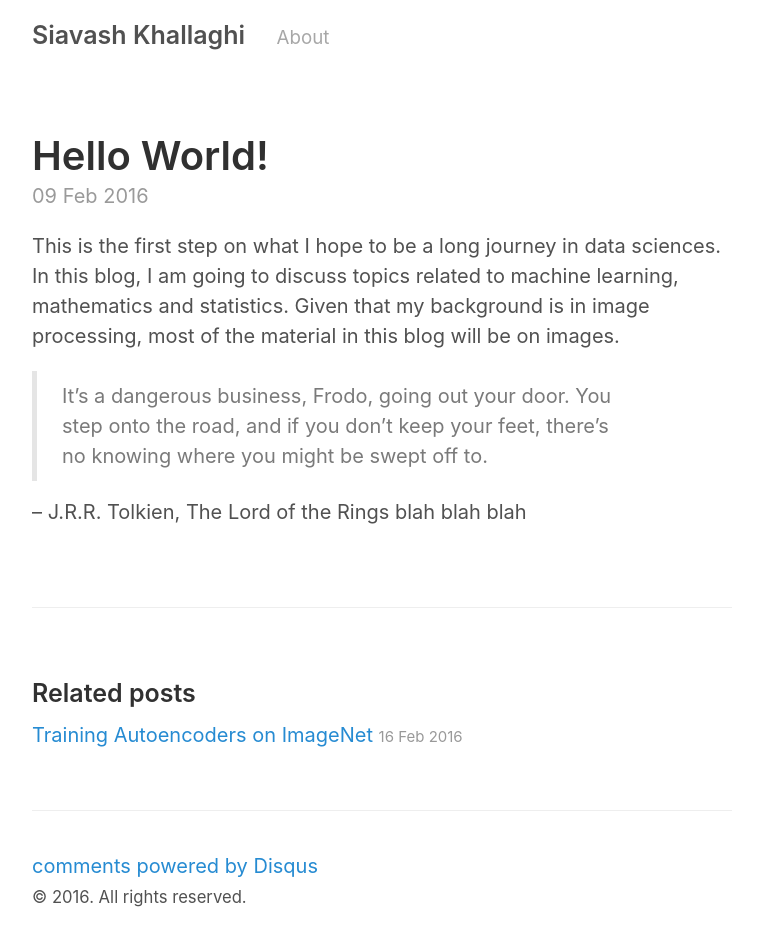
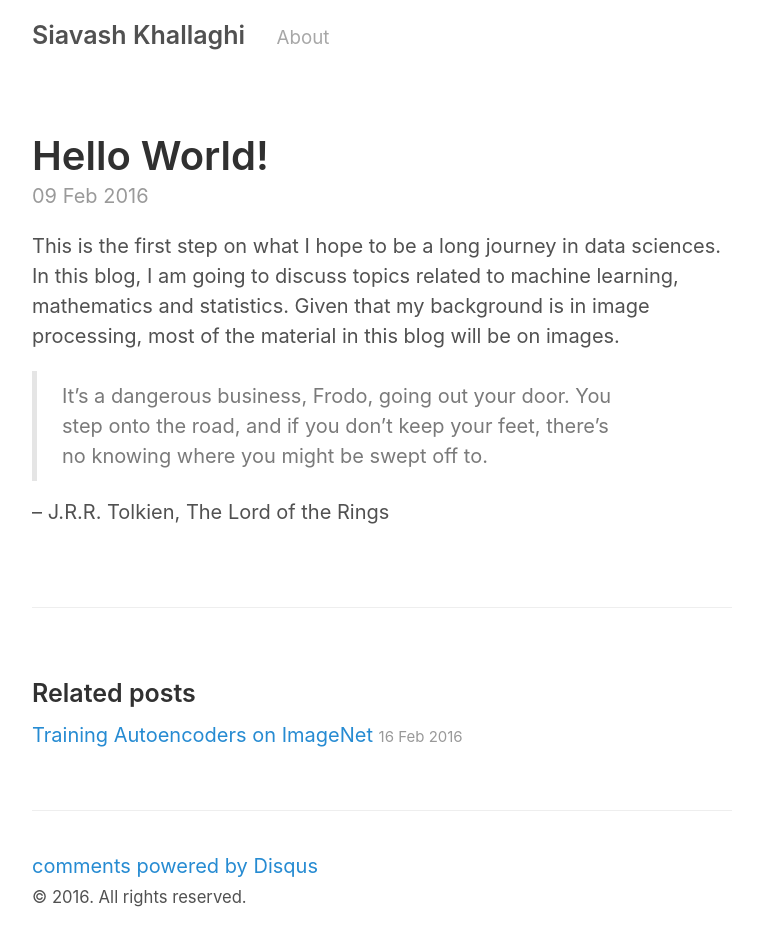
Before and after one commit to siavashk/siavashk.github.io, a Jekyll site: the page built from _posts/2016-02-09-hello-world.md, in a window 1280 px wide. Shown: the whole page, without its empty margins (258-1021 px from the left). Built offline with Jekyll 4.4.1, drawn with Linux system fonts in a browser that asks for light colours; comment, search, counter and statistics services are not loaded.

Commit message:
Stupid test passed

```diff
--- a/_posts/2016-02-09-hello-world.md
+++ b/_posts/2016-02-09-hello-world.md
@@ -9,4 +9,3 @@ This is the first step on what I hope to be a long journey in data sciences. In
 > It's a dangerous business, Frodo, going out your door. You step onto the road, and if you don't keep your feet, there's no knowing where you might be swept off to.
 
 -- J.R.R. Tolkien, The Lord of the Rings
-blah blah blah
```
